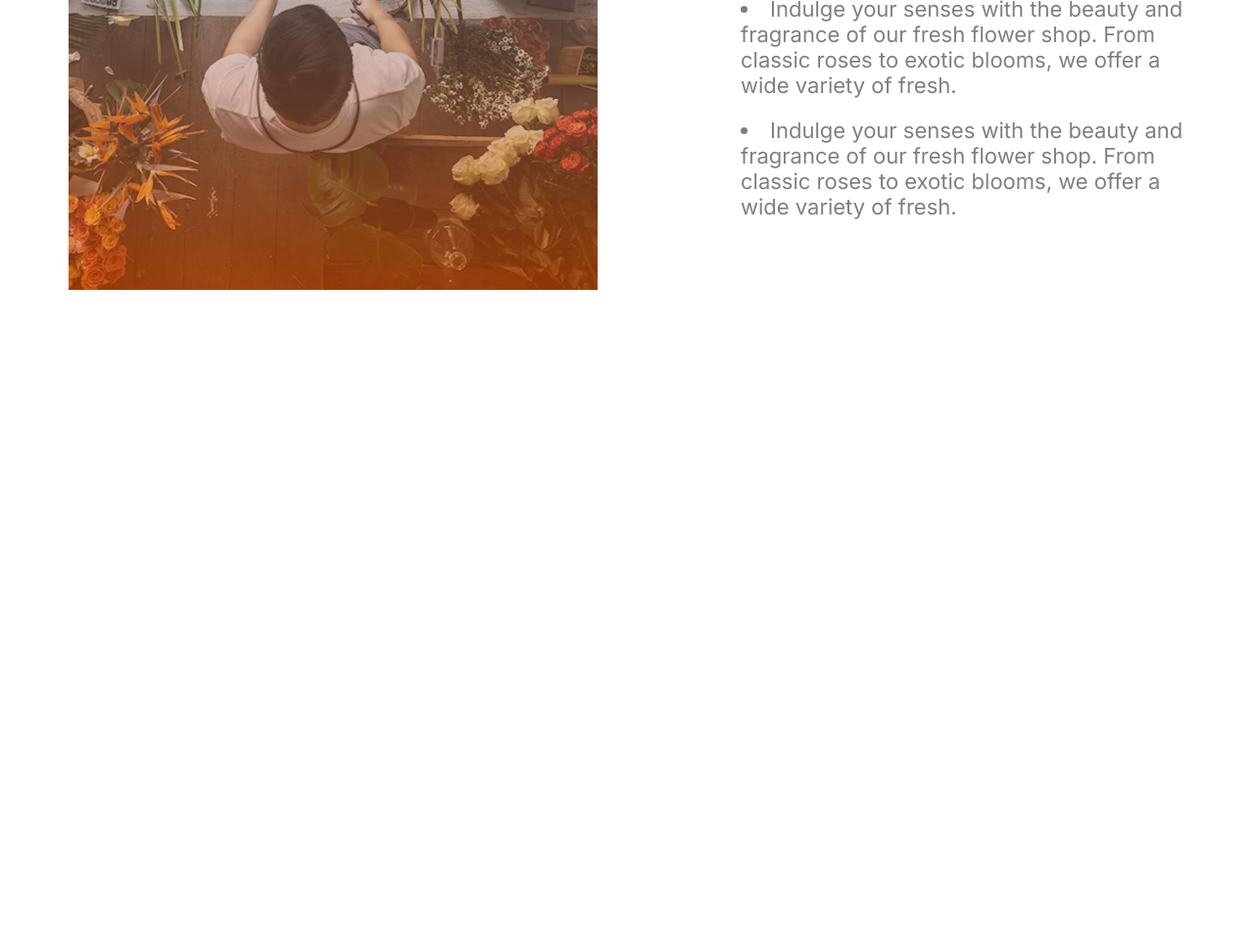
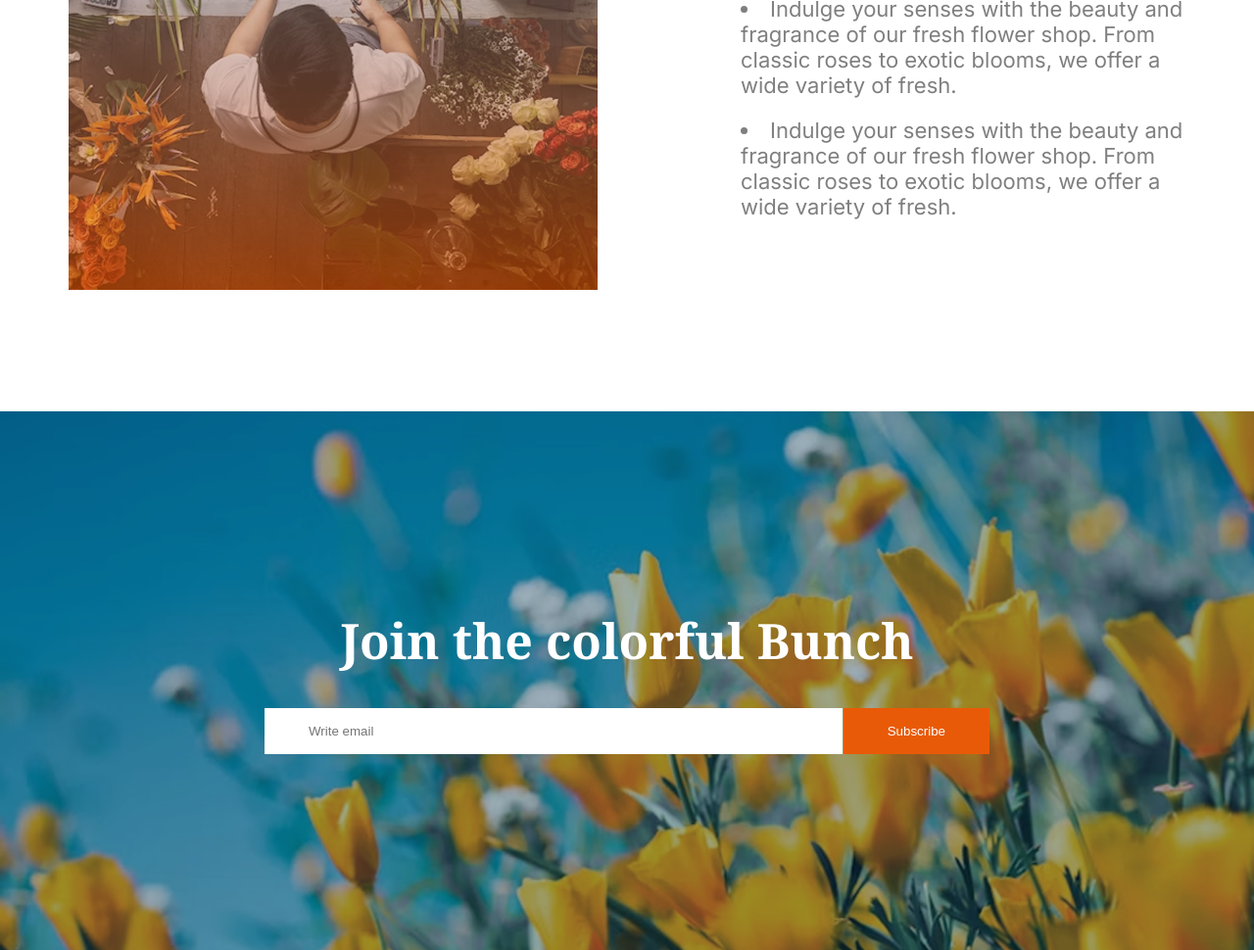
Before and after one commit to Mohsiiiin/PH-Assignment-Two-Faugei, a plain HTML site: page index.html in a window 1280 px wide. Shown: the part 2441-3411 px from the top of the page at 98% size. Before the commit the page ends 2741 px from the top, so only its background shows below. Drawn offline with Linux system fonts and the light colour scheme.

Commit message:
create mail-section bg or  input tag and css style done

```diff
--- a/index.html
+++ b/index.html
@@ -121,7 +121,20 @@
                 </div>
 
             </section>
+    </section>
+
+    <section class="mail-section">
+        <div class="input-detalis">
+        <div>
+            <h3 class="join noto-serif">Join the colorful Bunch</h3>
+        </div>
+         <div>
+            <input class="email" type="email" placeholder="Write email" name="" id="">
+            <input class="button" type="button" value="Subscribe">
+        </div>
+        </div>
 
     </section>
+
 </body>
 </html>
--- a/style/faugei.css
+++ b/style/faugei.css
@@ -167,3 +167,37 @@ margin-right: 5px;
     font-size: 22px;
     padding: 10px 0;
 }
+
+.mail-section{
+    background-image: url(../assets/news-letter-bg.png);
+    background-repeat: no-repeat;
+    background-size: cover;
+    height: 550px;
+    margin-top: 120px;
+}
+
+.input-detalis {
+    display: flex;
+    flex-direction: column;
+    align-items: center;
+}
+.join{
+    color: #FFFFFF;
+    font-size: 50px;
+    font-weight: 700;
+    margin-top: 200px;
+    margin-bottom: 35px;
+}
+.email{
+    padding: 11px 45px;
+    width: 500px;
+    height: 25px;
+    border: none;
+}
+.button{
+    padding: 16px 45px;
+    border: none;
+    background-color: #E95A08;
+    color: #FFFFFF;
+    margin-left: -3.8px;
+}
```
Also changed, not shown: assets/input-bg.jpg (added).
